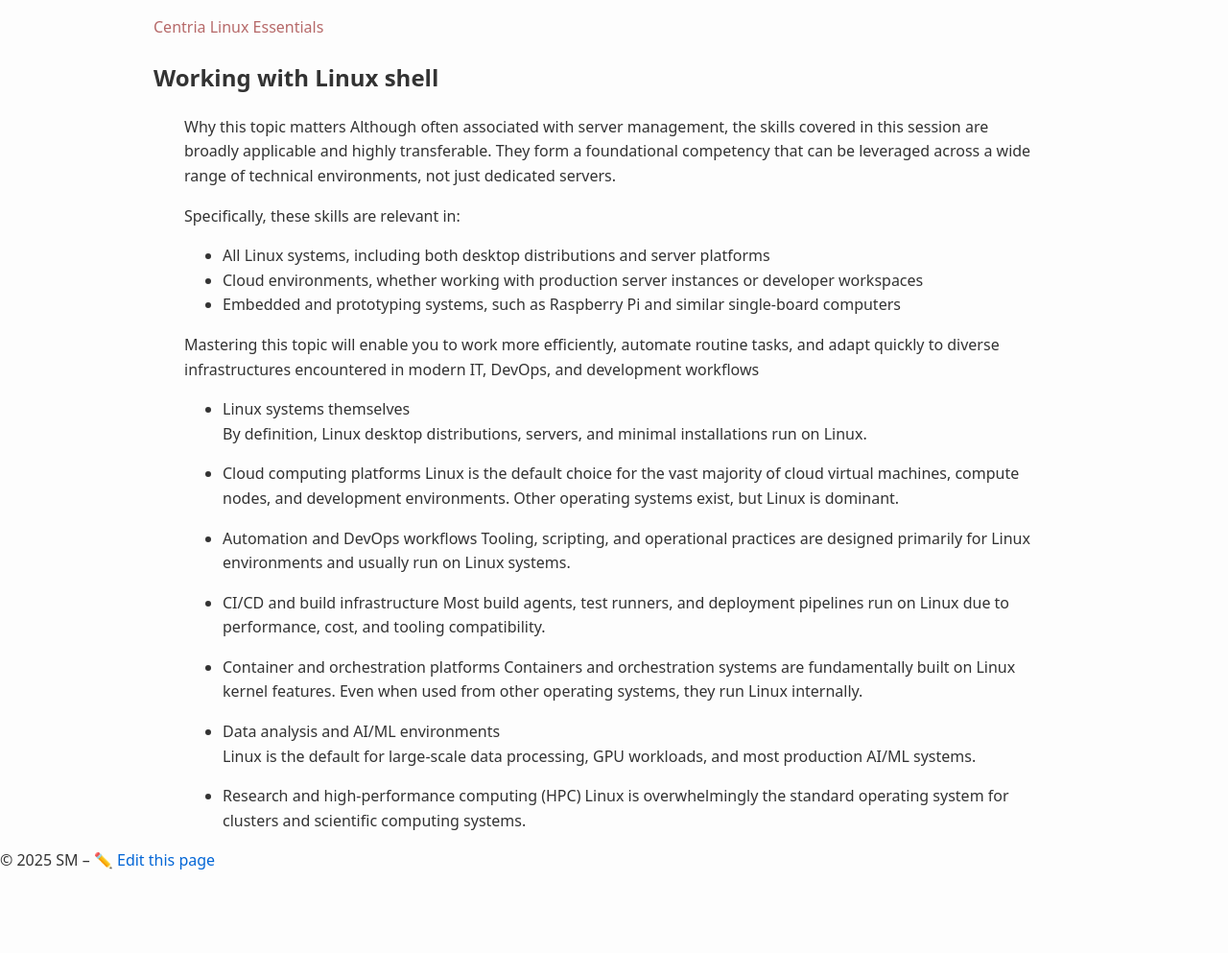
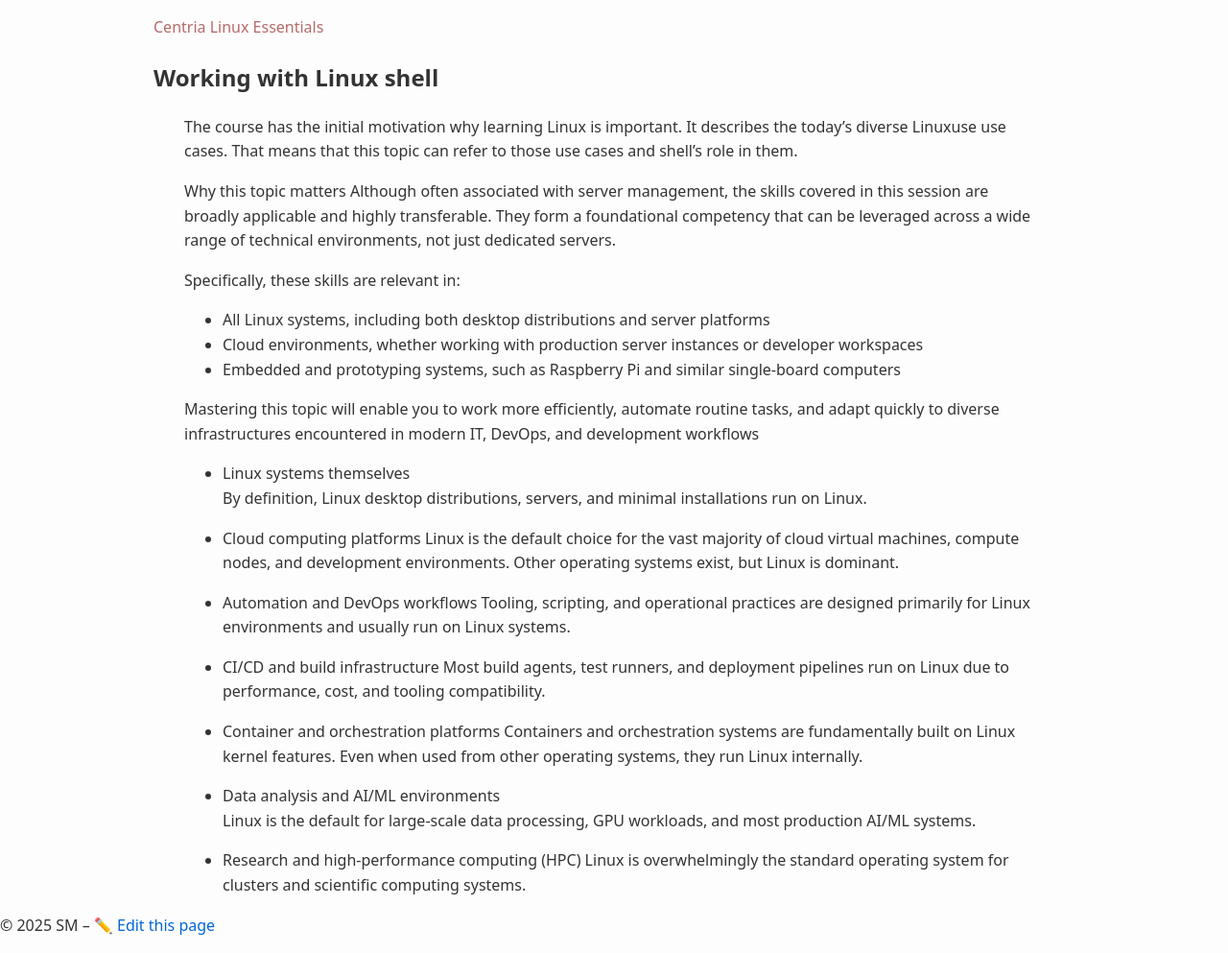
Before and after one commit to averkoc/lxprivate, a Jekyll site: the page built from docs/ws2t.md, in a window 1280 px wide. Shown: the whole page at 96% size. Built offline with Jekyll 4.4.1, drawn with Linux system fonts in a browser that asks for light colours; before the commit the page ends 926 px from its top, so only the background shows below that.

Commit message:
Enhance Linux shell section with context and relevance
Added motivation and use cases for learning Linux.

```diff
--- a/docs/ws2t.md
+++ b/docs/ws2t.md
@@ -4,6 +4,11 @@ layout: default
 ---
 
 ## Working with Linux shell
+
+The course has the initial motivation why learning Linux is important. It describes the today's diverse Linuxuse use cases. That means that this topic can refer to those use cases and shell's role in them.
+
+
+
 
 Why this topic matters
 Although often associated with server management, the skills covered in this session are broadly applicable and highly transferable. They form a foundational competency that can be leveraged across a wide range of technical environments, not just dedicated servers.
```
